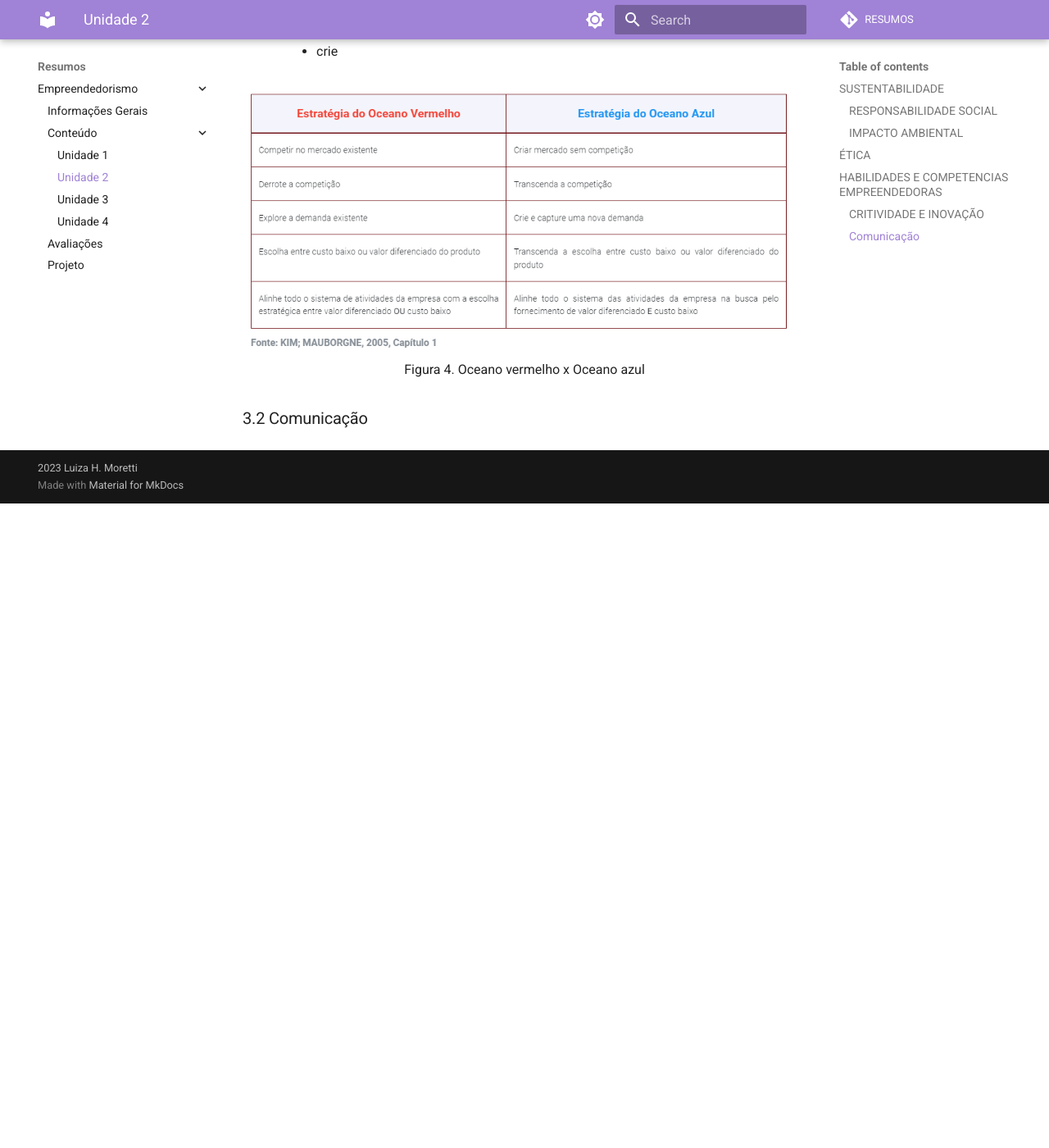
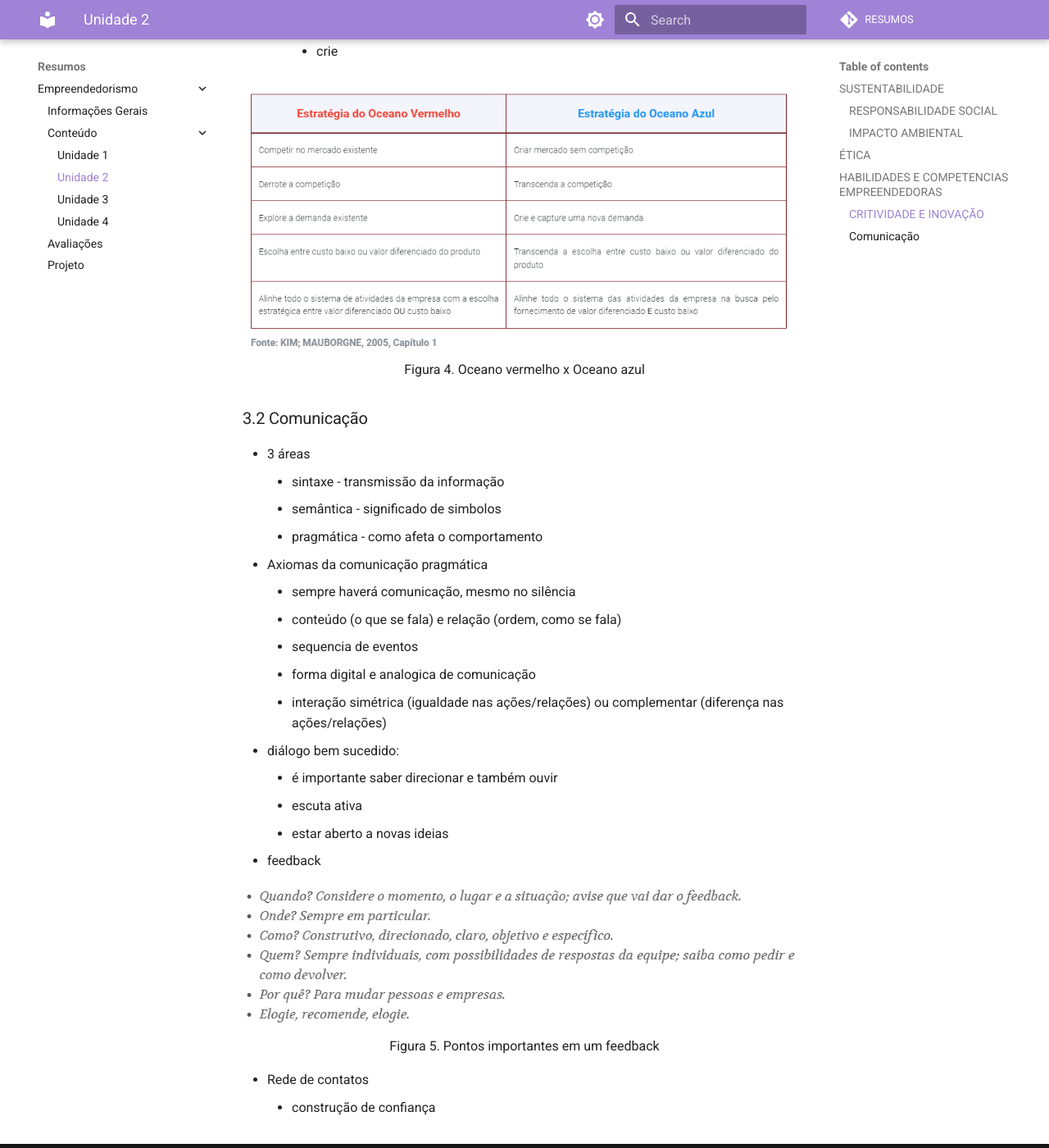
Before and after one commit to luhm/empreendedorismo, an MkDocs documentation site: the page built from docs/empreendedorismo/emp_conteudo2.md, in a window 1280 px wide and 1400 px high, scrolled down 5140 px. Shown: the whole window at 82% size. Built offline with MkDocs 1.6.1 and Material for MkDocs 9.7.7, drawn with Linux system fonts in a browser that asks for light colours; comment, search, counter and statistics services are not loaded; before the commit the page ends 5754 px from its top, so only the background shows below that.

Commit message:
unidade 2

```diff
--- a/docs/empreendedorismo/emp_conteudo2.md
+++ b/docs/empreendedorismo/emp_conteudo2.md
@@ -121,3 +121,25 @@ O conceito de desenvolvimento sustentável foi criado em 1987 no documento “No
 <fig>Oceano vermelho x Oceano azul</fig>
 
 ### Comunicação
+
+- 3 áreas
+    - sintaxe - transmissão da informação
+    - semântica - significado de simbolos
+    - pragmática - como afeta o comportamento
+- Axiomas da comunicação pragmática
+    - sempre haverá comunicação, mesmo no silência
+    - conteúdo (o que se fala) e relação (ordem, como se fala)
+    - sequencia de eventos
+    - forma digital e analogica de comunicação
+    - interação simétrica (igualdade nas ações/relações) ou complementar (diferença nas ações/relações)
+- diálogo bem sucedido:
+    - é importante saber direcionar e também ouvir
+    - escuta ativa
+    - estar aberto a novas ideias
+- feedback
+
+![](./assets/feedback.png)
+<fig>Pontos importantes em um feedback</fig>
+
+- Rede de contatos
+    - construção de confiança
```
Also changed, not shown: docs/empreendedorismo/assets/feedback.png (added).
